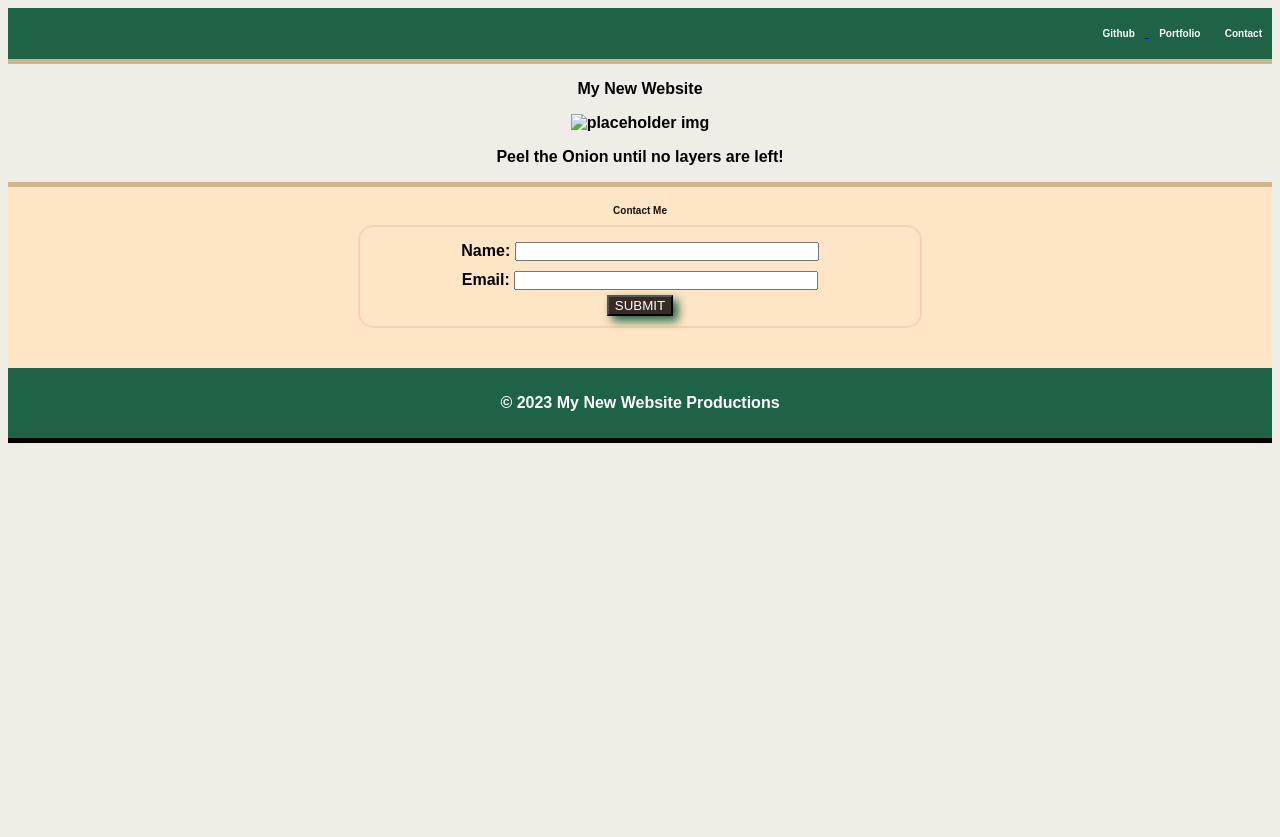
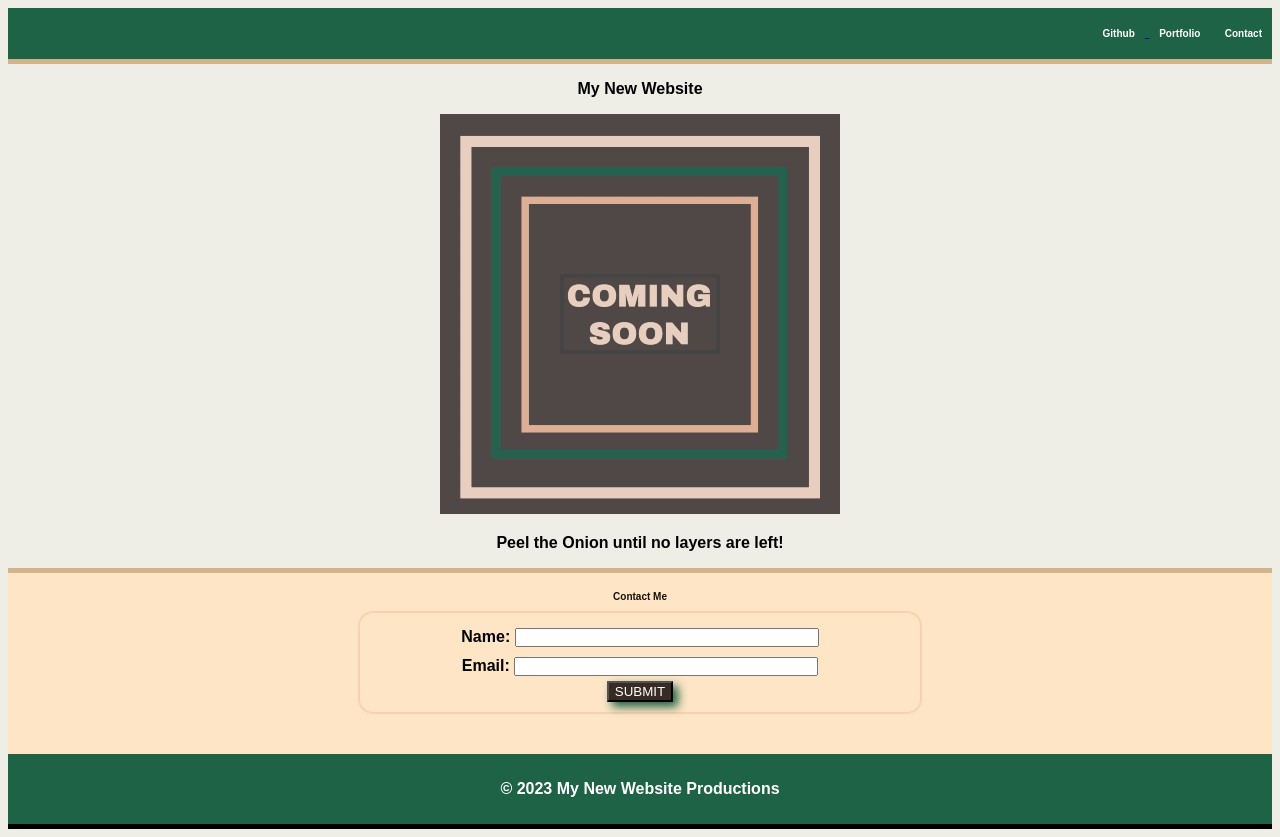
Before and after one commit to TravisHaynie/MINI-project, a plain HTML site: page assets/index.html in a window 1280 px wide. Before the commit the page ends 800 px from the top, so only its background shows below. Drawn offline with Linux system fonts and the light colour scheme.

Commit message:
changing img element in HTML

```diff
--- a/assets/index.html
+++ b/assets/index.html
@@ -29,7 +29,7 @@
         <p>My New Website</p>
     </section>
     <section>
-        <img src="./assets/image-1.png" alt="placeholder img">
+        <img src="./CSS/image-1.png" alt="placeholder img">
     </section>
     <section>
         <p>Peel the Onion until no layers are left!</p>
```
Also changed, not shown: assets/CSS/image-1.png (added).
